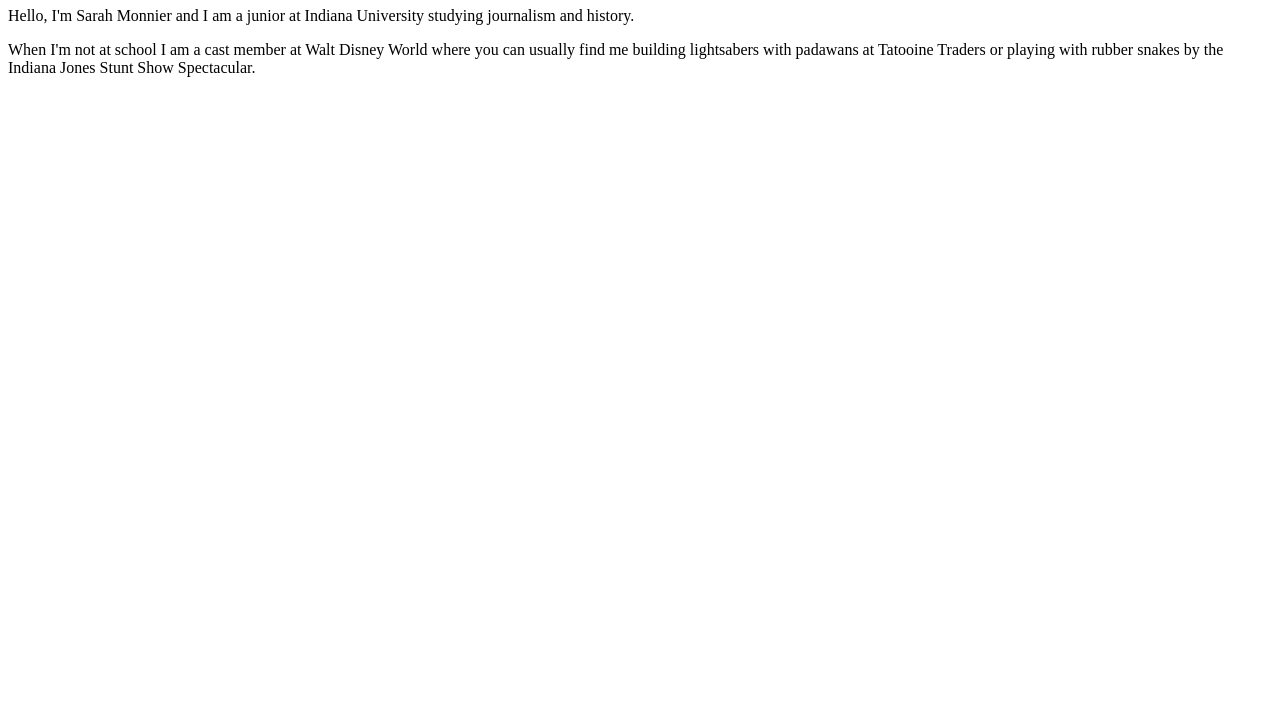
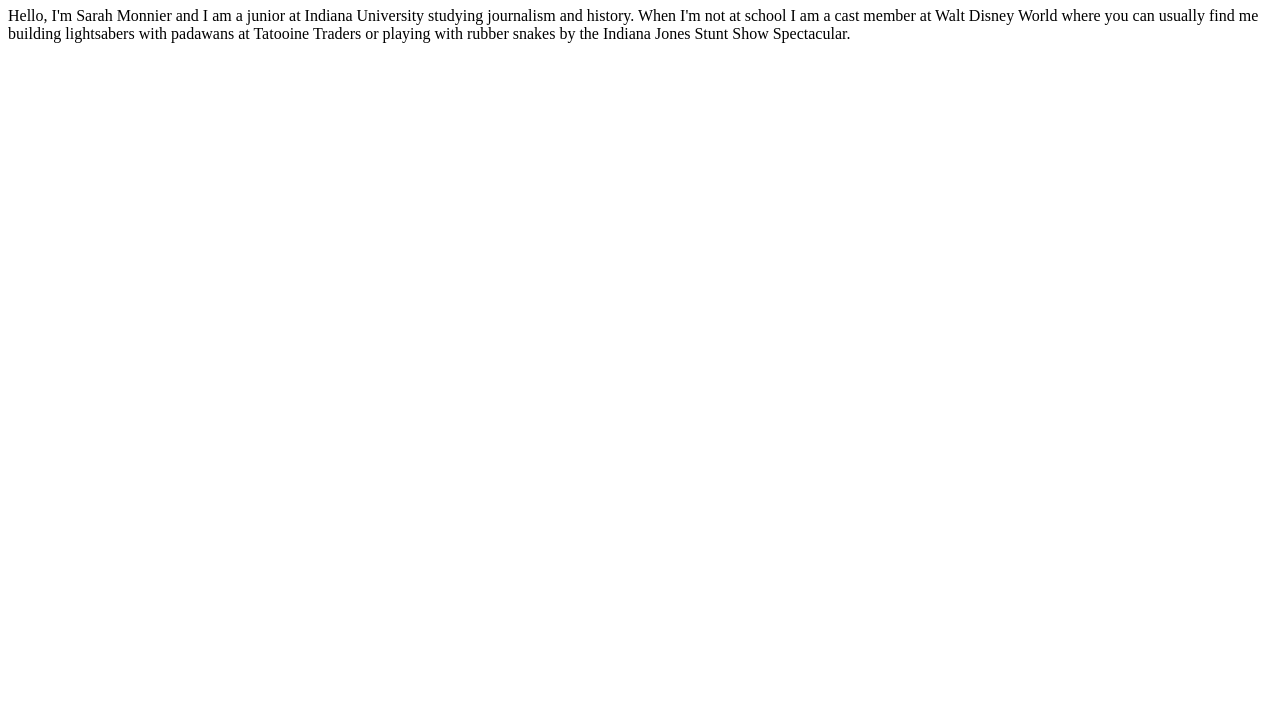
Before and after one commit to sarahmonnier/sarahmonnier.github.io, a plain HTML site: page index.html in a window 1280 px wide. Shown: the part 73-800 px from the top of the page. Drawn offline with Linux system fonts and the light colour scheme.

Commit message:
Update index.html

```diff
--- a/index.html
+++ b/index.html
@@ -6,7 +6,7 @@
     </head>
     <body> <h1> Sarah on Github</h1>
     <p> Hello, I'm Sarah Monnier and I am a junior at Indiana University studying journalism and history.
-    <p> When I'm not at school I am a cast member at Walt Disney World where you can usually find me building lightsabers with padawans
+     When I'm not at school I am a cast member at Walt Disney World where you can usually find me building lightsabers with padawans
     at Tatooine Traders or playing with rubber snakes by the Indiana Jones Stunt Show Spectacular.</p>
 
     </body>
```
